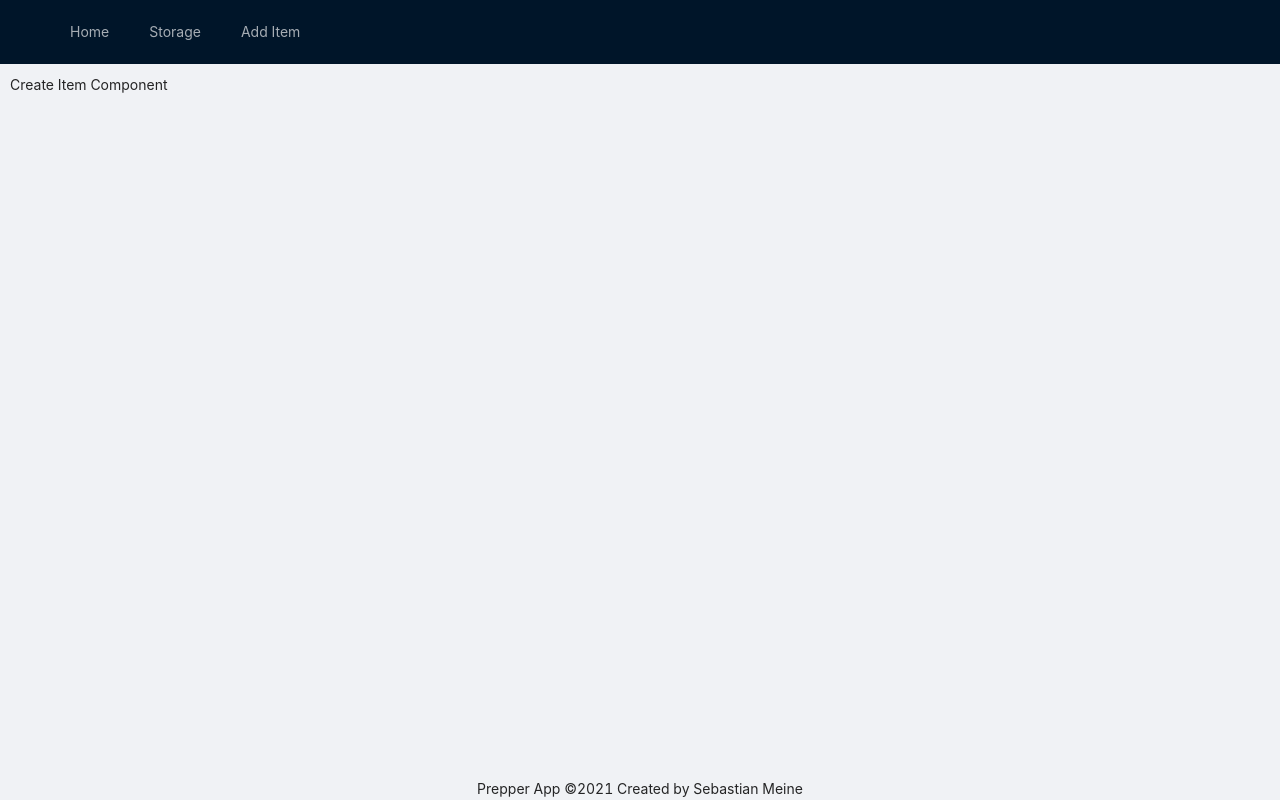
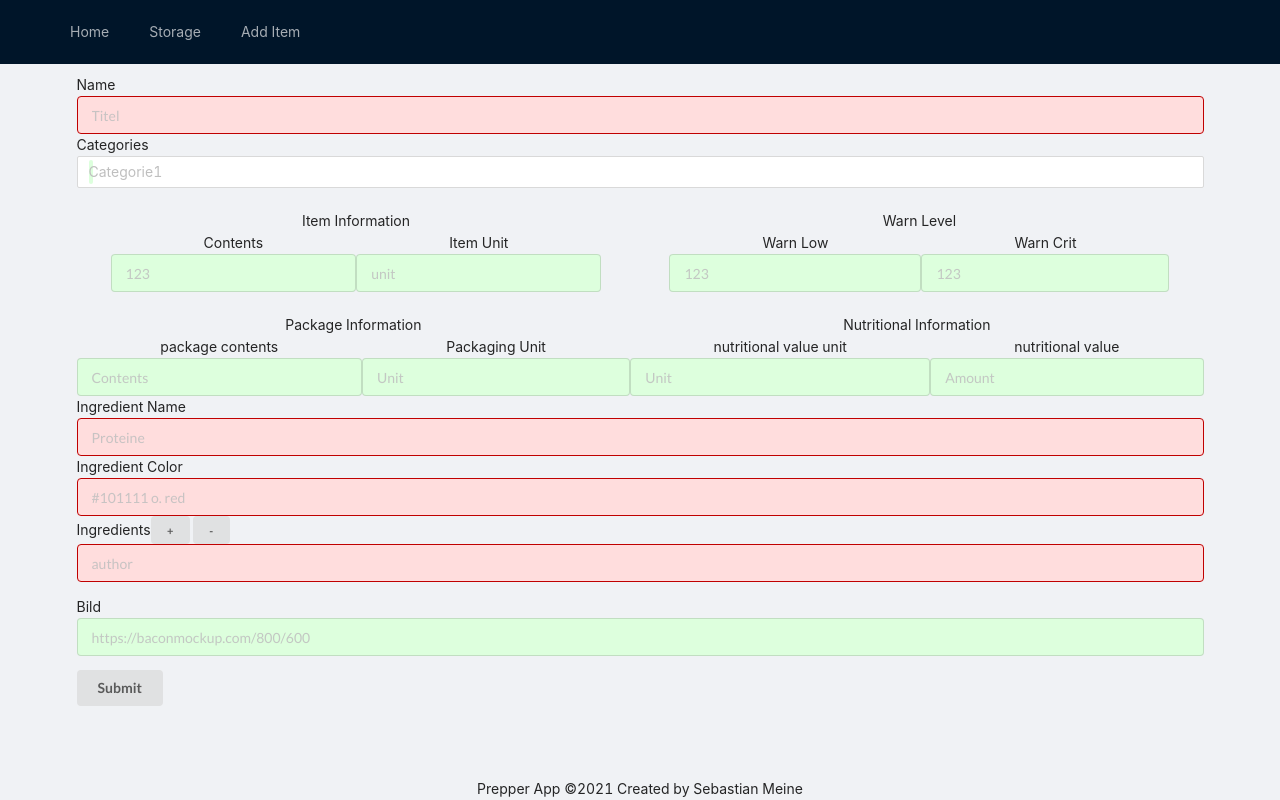
Before and after one commit to EsstBananeImEi/prepper-app, a React (Create React App) app: page /storedItems/new in a window 1280 px wide. Built offline with nearby package versions, Linux system fonts and the light colour scheme.

Commit message:
create Item From arrange

```diff
--- /dev/null
+++ b/src/components/storage-components/storage-create-item/StorageCreateItem.module.css
@@ -0,0 +1,16 @@
+.bookForm input:invalid {
+    background-color: #ffdddd !important;
+  }
+
+  .bookForm input:valid {
+    background-color: #ddffdd !important;
+  }
+
+  .bookForm input:required {
+    border-color: #800000;
+    border-width: 3px;
+  }
+
+  .bookForm input:required:invalid {
+    border-color: #c00000;
+  }
--- a/src/components/storage-components/storage-create-item/StorageCreateItem.tsx
+++ b/src/components/storage-components/storage-create-item/StorageCreateItem.tsx
@@ -1,9 +1,174 @@
-import React, { ReactElement } from 'react'
+import React, { ReactElement, useState } from 'react'
+import { Form, Input, InputNumber, Button, Select } from 'antd';
+import css from './StorageCreateItem.module.css'
 
 export default function StorageCreateItem(): ReactElement {
+    const [categories, setCategories] = useState<string[]>([])
+
+    const { Option } = Select;
+    const onSubmit = () => {
+        console.log('values');
+    };
+
+    const test = (event: string[]) => {
+        setCategories(event)
+    }
+
     return (
-        <div>
-            Create Item Component
-        </div>
+        <div className='ui container'>
+
+            <form className={`ui form ${css.bookForm}`} onSubmit={onSubmit}>
+                <label>Name</label>
+                <input placeholder="Titel" required />
+
+                <label>Categories</label>
+                <Select mode="tags" style={{ width: '100%' }} value={categories} placeholder="Categorie1" onChange={(e) => test(e)}>
+                </Select>
+
+                <div style={{
+                    display: 'flex',
+                    flexDirection: 'column',
+                    alignContent: 'center',
+                    alignItems: 'center',
+                }}>
+                    <br />
+
+                    <div style={{
+                        display: 'flex',
+                        width: '100%',
+                        justifyContent: 'space-around',
+                        textAlign: 'center',
+                    }}>
+
+                        <div>
+                            <span>Item Information</span>
+                            <div style={{
+                                display: 'flex',
+                                justifyContent: 'space-between',
+                                textAlign: 'center',
+                            }}>
+
+                                <div>
+
+                                    <label>Contents</label>
+                                    <input placeholder="123" />
+                                </div>
+                                <div>
+
+                                    <label>Item Unit</label>
+                                    <input placeholder="unit" />
+                                </div>
+                            </div>
+                        </div>
+                        <div>
+                            <span>Warn Level</span>
+                            <div style={{
+                                display: 'flex',
+                                justifyContent: 'space-between',
+                                textAlign: 'center',
+                            }}>
+
+                                <div>
+
+                                    <label>Warn Low</label>
+                                    <input placeholder="123" />
+                                </div>
+                                <div>
+
+                                    <label>Warn Crit</label>
+                                    <input placeholder="123" />
+                                </div>
+                            </div>
+                        </div>
+
+                    </div>
+
+
+                </div>
+
+                <div style={{
+                    display: 'flex',
+                    flexDirection: 'column',
+                    alignContent: 'center',
+                    alignItems: 'center',
+                }}>
+                    <br />
+
+                    <div style={{
+                        display: 'flex',
+                        width: '100%',
+                        justifyContent: 'space-around',
+                        textAlign: 'center',
+                    }}>
+
+                        <div>
+                            <span>Package Information</span>
+                            <div style={{
+                                display: 'flex',
+                                justifyContent: 'space-between',
+                                textAlign: 'center',
+                            }}>
+
+                                <div>
+
+                                    <label>package contents</label>
+                                    <input placeholder="Contents" />
+                                </div>
+                                <div>
+
+                                    <label>Packaging Unit</label>
+                                    <input placeholder="Unit" />
+                                </div>
+                            </div>
+                        </div>
+                        <div>
+                            <span>Nutritional Information</span>
+                            <div style={{
+                                display: 'flex',
+                                justifyContent: 'space-between',
+                                textAlign: 'center',
+                            }}>
+
+                                <div>
+
+                                    <label>nutritional value unit</label>
+                                    <input placeholder="Unit" />
+                                </div>
+                                <div>
+
+                                    <label>nutritional value</label>
+                                    <input placeholder="Amount" />
+                                </div>
+                            </div>
+                        </div>
+
+                    </div>
+
+                </div>
+                <label>Ingredient Name</label>
+                <input placeholder="Proteine" required />
+                <label>Ingredient Color</label>
+                <input placeholder="#101111 o. red" required />
+                <br />
+
+                <label>Ingredients</label>
+                <button className="ui mini button" type="button">+</button>
+                <button className="ui mini button" type="button">-</button>
+                <div className="fields">
+                    <div className="sixteen wide field">
+                        <input required placeholder="author" />
+                    </div>
+                </div>
+
+                <label>Bild</label>
+                <div className="field">
+                    <input type='url' placeholder="https://baconmockup.com/800/600" />
+                </div>
+                <button className="ui button">Submit</button>
+            </form >
+
+        </div >
     )
+
+
 }
```
